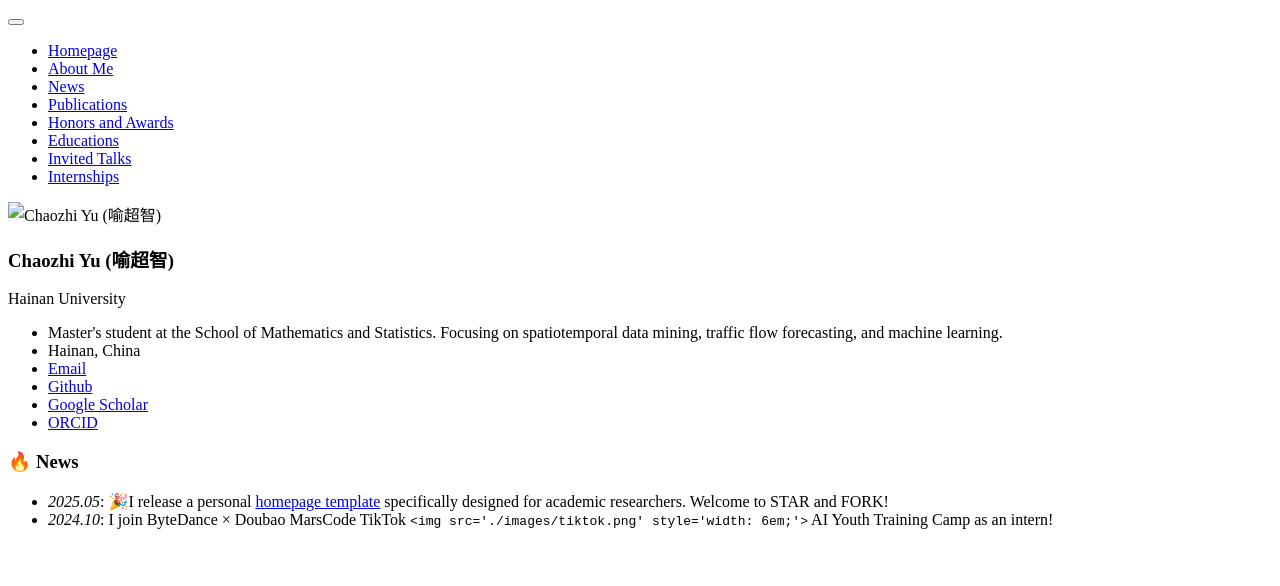
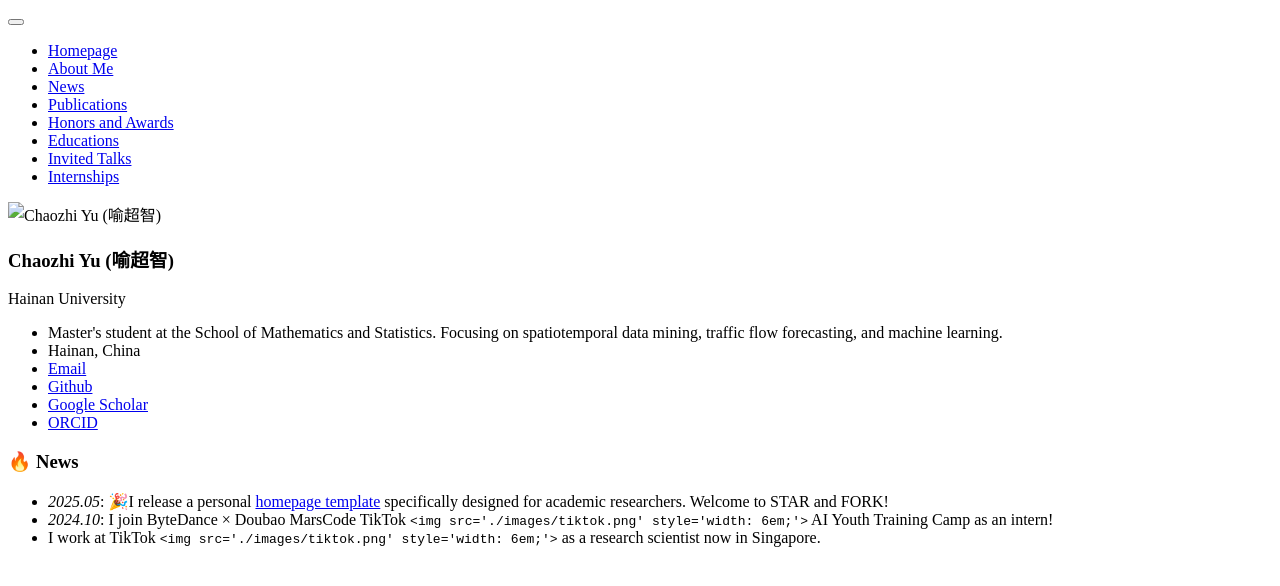
Before and after one commit to yuchaozhi/yuchaozhi.github.io, a Jekyll site: the page built from _pages/includes/news.md, in a window 1280 px wide. Shown: the top 586 px of the page. Built offline with Jekyll 4.4.1, drawn with Linux system fonts in a browser that asks for light colours; our own code applies the rules of GitHub Pages for plain Markdown files.

Commit message:
update news

```diff
--- a/_pages/includes/news.md
+++ b/_pages/includes/news.md
@@ -2,3 +2,4 @@
 
 - *2025.05*: 🎉I release a personal [homepage template](https://github.com/yuchaozhi/yuchaozhi.github.io) specifically designed for academic researchers. Welcome to STAR and FORK!
 - *2024.10*: I join ByteDance × Doubao MarsCode TikTok `<img src='./images/tiktok.png' style='width: 6em;'>` AI Youth Training Camp as an intern!
+- I work at TikTok `<img src='./images/tiktok.png' style='width: 6em;'>` as a research scientist now in Singapore.
```
